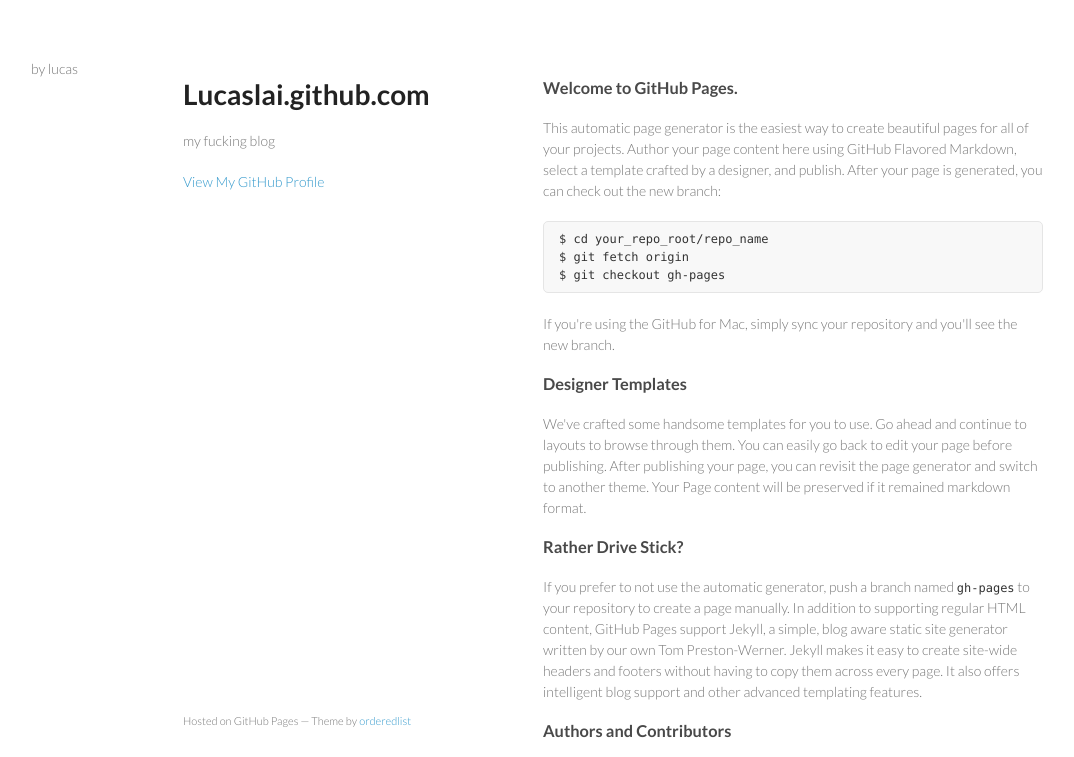
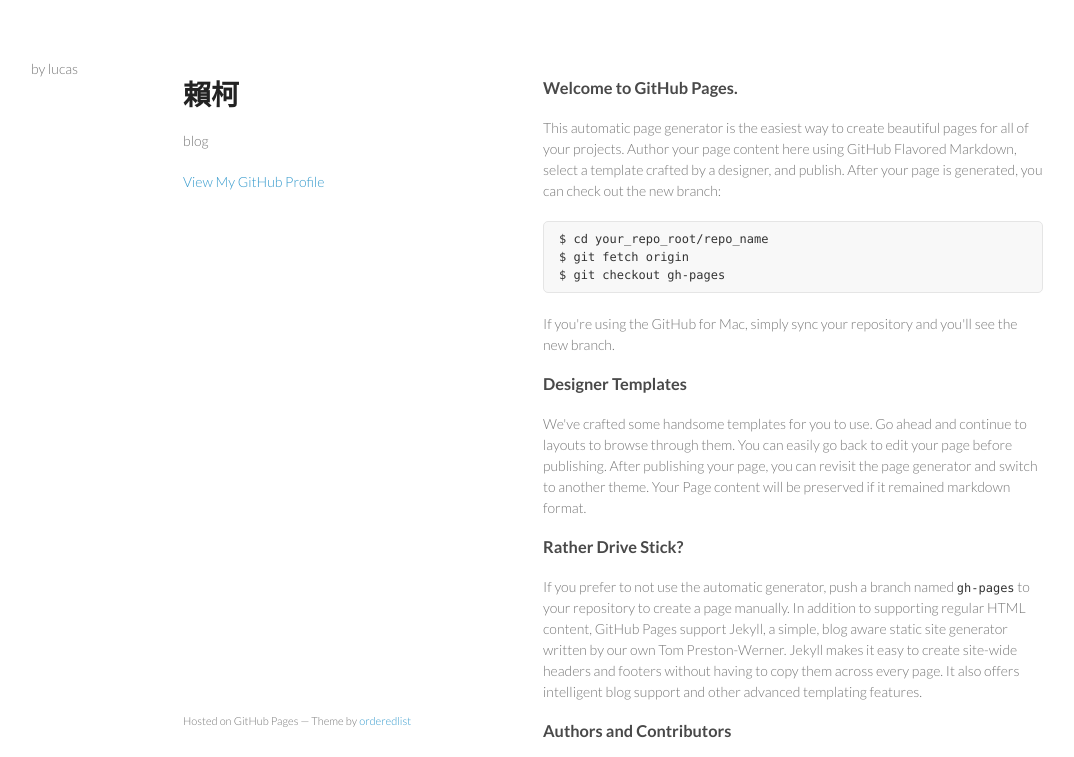
Before and after one commit to lucasLai/lucaslai.github.com, a plain HTML site: page index.html in a window 1280 px wide. Shown: the top 757 px of the page, without its empty margins (27-1101 px from the left). Drawn offline with Linux system fonts and the light colour scheme.

Commit message:
Update index.html

```diff
--- a/index.html
+++ b/index.html
@@ -15,8 +15,8 @@
   <body>
     <div class="wrapper">
       <header>
-        <h1>Lucaslai.github.com</h1>
-        <p>my fucking blog</p>
+        <h1>賴柯</h1>
+        <p>blog</p>
 
 
         <p class="view"><a href="https://github.com/lucasLai">View My GitHub Profile</a></p>
```
